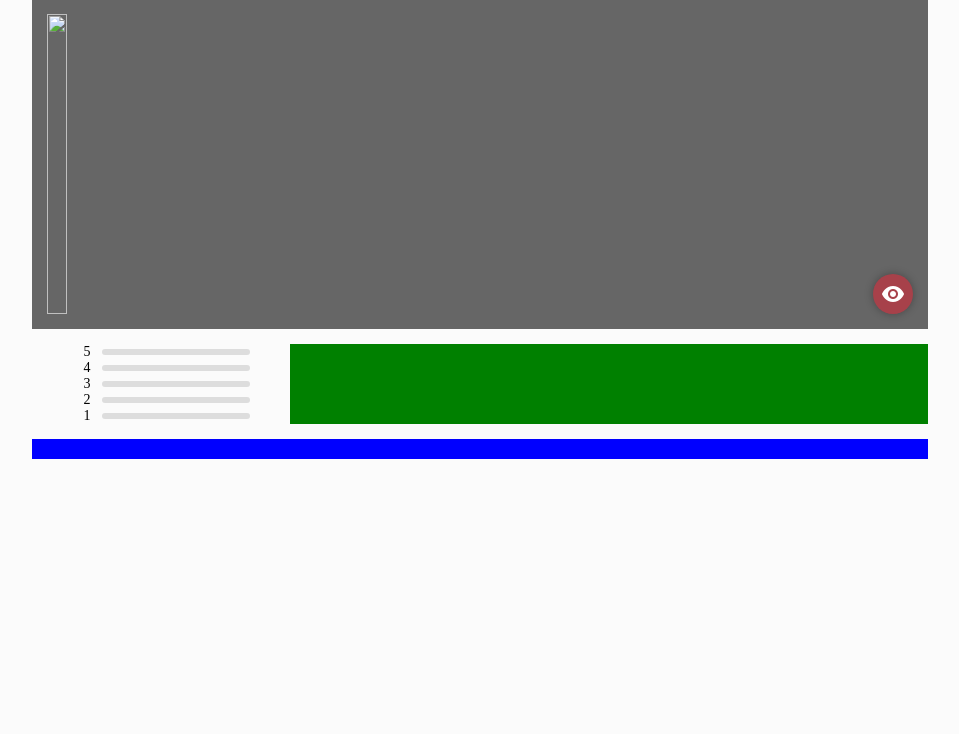
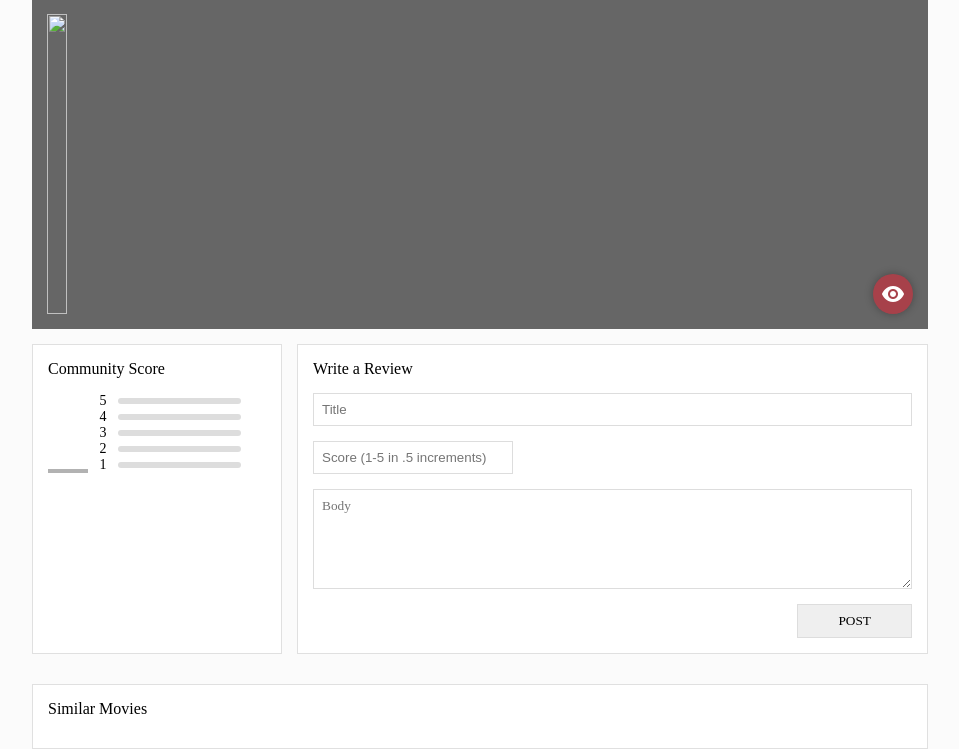
Before and after one commit to COSC481W-2021Winter/capstone-project-film-club, a Django app: template core/templates/core/movie.html in a window 1280 px wide. Shown: the part 66-815 px from the top of the page, without its empty margins (160-1119 px from the left). Before the commit the page ends 525 px from the top, so only its background shows below. Run offline with Django 3.2, Linux system fonts and the light colour scheme; the template is opened without the code that fills it, so the values that code supplies are empty; some libraries are stand-ins or nearby versions; some web fonts are replaced.

Commit message:
added own review showcase and updated review form

```diff
--- a/core/static/css/base_full.css
+++ b/core/static/css/base_full.css
@@ -162,6 +162,12 @@
 
 	font-size: 12px;
 }
+.tile-inline-title{
+	font-family: Roboto-Medium;
+	font-size: 16px;
+
+	padding-bottom: var(--tile-padding);
+}
 
 #user-container{
 	--user-image-size: 100px;
--- a/core/static/css/movie.css
+++ b/core/static/css/movie.css
@@ -131,8 +131,9 @@
 
 #review-container{
 	display: grid;
-	grid-template-areas: "aggregate self 	  self	  	self 	  self	   "
-						 "community community community community community";
+	grid-template-areas: "aggregate self	  self 		self"
+						 "community community community community";
+	grid-template-columns: 1fr 1fr 1fr 1fr;
 	grid-gap: var(--tile-padding);
 
 	margin-top: var(--tile-padding);
@@ -141,9 +142,19 @@
 #aggregate-container{
 	grid-area: aggregate;
 
+	min-width: 250px;
+
 	display: flex;
 
+	padding: var(--tile-padding);
+
 	box-sizing: border-box;
+}
+#score-wrapper{
+	width: 100%;
+	height: max-content;
+
+	display: flex;
 }
 #aggregate-score{
 	display: flex;
@@ -155,6 +166,8 @@
 	font-family: Roboto-Medium;
 	font-size: 32px;
 	color: white;
+
+	border-bottom: 4px solid rgba(0, 0, 0, .3);
 
 	box-sizing: border-box;
 }
@@ -217,18 +230,59 @@
 #self-review{
 	grid-area: self;
 
-	background-color: green;
-
-	padding: 10px;
+	padding: var(--tile-padding);
 
 	box-sizing: border-box;
 }
 #community-reviews{
 	grid-area: community;
 
-	background-color: blue;
+	box-sizing: border-box;
+}
 
-	padding: 10px;
+#post-review{
+	display: flex;
+	flex-direction: column;
+}
+#post-review > *:not(#post-review-title){
+	margin-top: var(--tile-padding);
+}
+
+#post-review-title, #post-review-score, #post-review-text, #post-review-submit{
+	padding: 8px;
+
+	border: 1px solid #ddd;
+	outline: none;
 
 	box-sizing: border-box;
 }
+#post-review-title:focus, #post-review-score:focus, #post-review-text:focus{
+	border-color: var(--red);
+}
+#post-review-score{
+	width: 200px;
+}
+#post-review-text{
+	height: 100px;
+
+	font-family: Roboto-Regular;
+
+	resize: vertical;
+}
+#post-review-submit{
+	align-self: flex-end;
+
+	padding: 8px 40px;
+
+	font-family: Roboto-Medium;
+	text-transform: uppercase;
+
+	cursor: pointer;
+
+	transition: all .1s ease;
+}
+#post-review-submit:hover{
+	background-color: var(--red);
+
+	color: white;
+}
--- a/core/templates/core/movie.html
+++ b/core/templates/core/movie.html
@@ -33,7 +33,9 @@
 		</div>
 		<p id ="friendwatch">{{fstring}}</p>
 		<div id = "review-container">
-			<div id = "aggregate-container">
+			<div id = "aggregate-container" class = "tile">
+				<p class = "tile-inline-title">Community Score</p>
+				<div id = "score-wrapper">
 					<div id = "aggregate-score" style = "background-color: {% get_review_color aggregate.score %}">
 						{{ aggregate.score }}
 					</div>
@@ -75,46 +77,39 @@
 						</div>
 					</div>
 				</div>
-			<div id = "self-review">
+			</div>
+			<div id = "self-review" class = "tile">
+				{% if reviewed %}
 
+					<p class = "tile-inline-title">Your Review</p>
+
+					{% include 'core/blocks/tiles/review.html' with review=review barebones=True %}
+
+				{% else %}
+
+					<p class = "tile-inline-title">Write a Review</p>
+					<form id = "post-review" method = "POST">
+						{% csrf_token %}
+
+						<input id = "post-review-title" type = "text" name = "title" placeholder = "Title">
+						<input id = "post-review-score" type = "number" name = "score" placeholder = "Score (1-5 in .5 increments)" min = 1 max = 5 step = .5>
+						<textarea id = "post-review-text" name = "text" placeholder = "Body"></textarea>
+						<input id = "post-review-submit" type = "submit" value = "Post">
+					</form>
+
+				{% endif %}
 			</div>
 			<div id = "community-reviews">
 
 			</div>
 		</div>
-		<!--{% if reviewed %}
+	</div>
+	<div class = "container column">
+		<div class = "tile">
+			<p class = "tile-title">Similar Movies</p>
+			<div id = "search-results" style = "padding-top: 0;">
+				{% for movie in similar_movies %}
 
-			<div id = "movie-review" class = "tile">
-				<div id = "review-score">
-					<p id = "score">{{ review.score }}</p>
-					<p>Your Score</p>
-				</div>
-				<div id = "review-details">
-					<p id = "review-title">{{ review.title }}</p>
-					<p id = "review-text">{{ review.text }}</p>
-				</div>
-			</div>
-
-		{% else %}
-
-			<div class = "tile">
-				<p class = "tile-title">Write A Review</p>
-				<form method = "POST" style = "display: flex; flex-direction: column;">
-					{% csrf_token %}
-
-					<input type = "text" name = "title">
-					<input type = "number" name = "score" min = 1 max = 5 step = .5>
-					<textarea name = "text"></textarea>
-					<input type = "submit" value = "Post">
-				</form>
-			</div>
-
-		{% endif %}-->
-	</div>
-	<!--<div class = "container column">
-				<p class = "tile-title">Similar Movies</p>
-				<div id = "search-results" class = "tile">
-					{% for movie in similar_movies %}
 					<a href = "{% url 'core:movie' id=movie.get_absolute_id %}">
 						<div class = "search-movie">
 							<div class = "movie-poster">
@@ -129,7 +124,8 @@
 
 				{% endfor %}
 			</div>
-			</div>-->
+		</div>
+	</div>
 
 {% endblock %}
 
```
Also changed, not shown: other parts of core/static/css/base_full.css (+26 -5 lines), core/templates/core/blocks/tiles/review.html (+18 -2 lines). Lines whose indentation alone changed are shown as unchanged.
